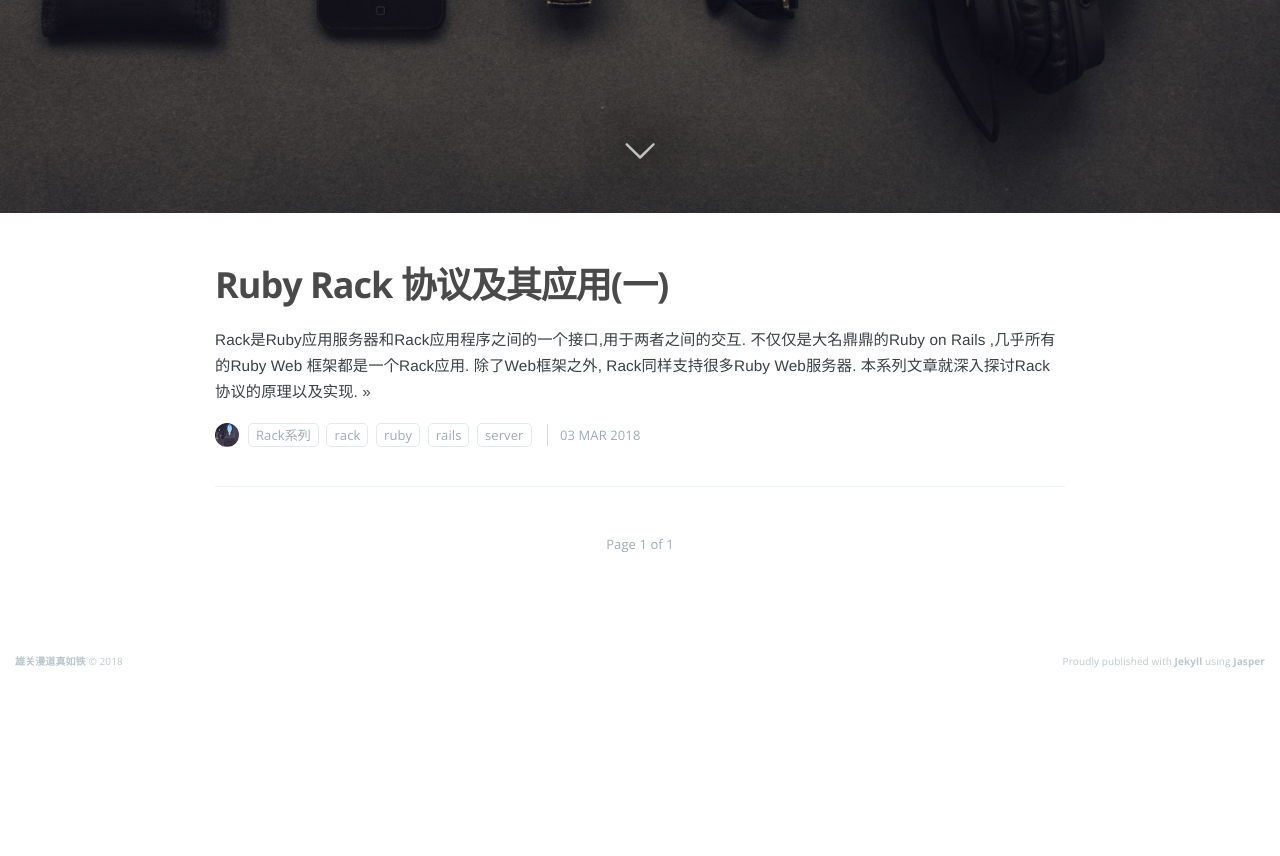
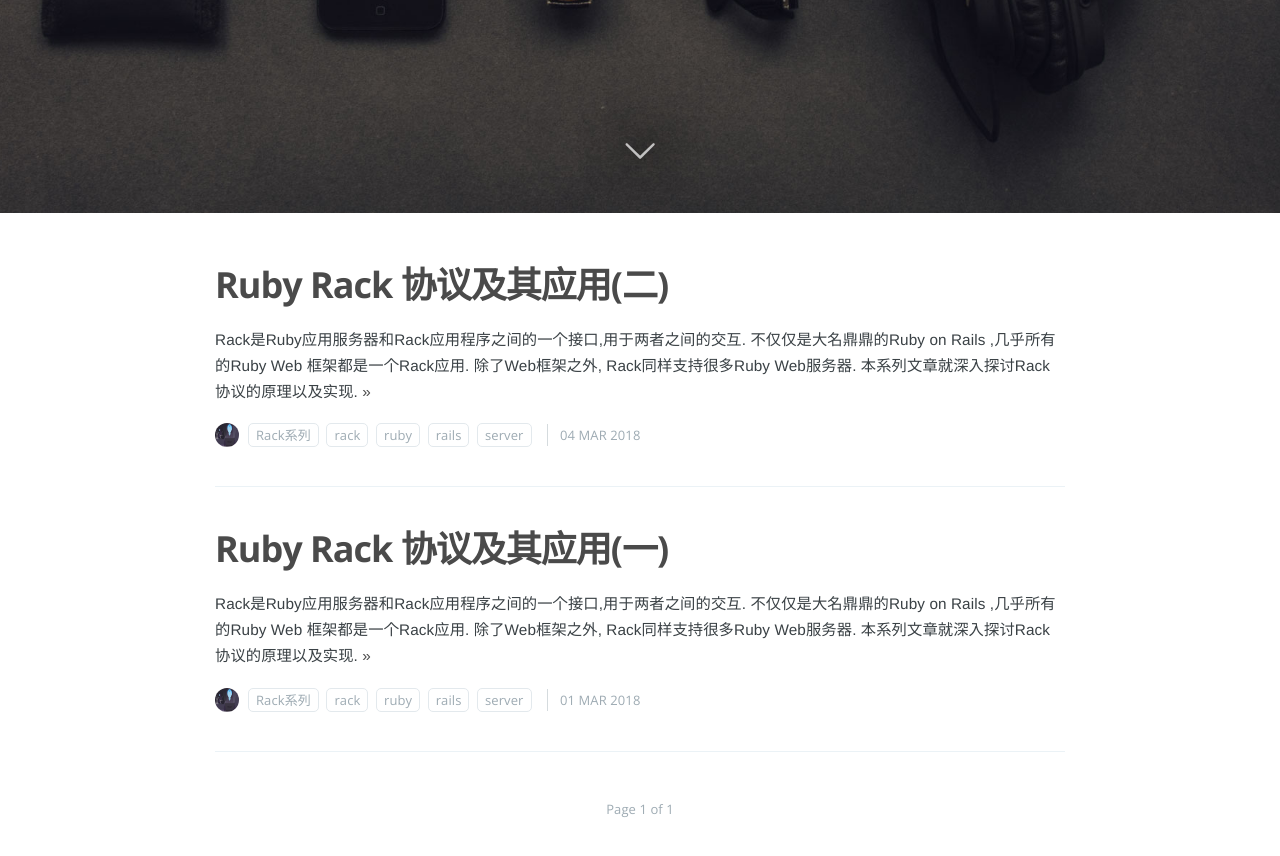
Before and after one commit to nju520/nju520.github.io, a Jekyll site: the page built from index.html, in a window 1280 px wide and 900 px high, scrolled down 687 px. Shown: the top 856 px of the window. Built offline with Jekyll 4.4.1, drawn with Linux system fonts in a browser that asks for light colours; nearby versions of some CDN libraries; the list of posts is cut into pages by our own code; comment, search, counter and statistics services are not loaded; before the commit the page ends 1367 px from its top, so only the background shows below that; some of the changed lines change nothing that is shown.

Commit message:
[ADD Rack flow]

```diff
--- a/_posts/2018-03-03-rack.md
+++ b/_posts/2018-03-01-rack-start.md
@@ -1,7 +1,7 @@
 ---
 layout: post
 toc: true
-permalink: /rack
+permalink: /rack-start
 title: Ruby Rack 协议及其应用(一)
 tags: Rack系列  rack  ruby  rails  server
 desc:  Rack是Ruby应用服务器和Rack应用程序之间的一个接口,用于两者之间的交互. 不仅仅是大名鼎鼎的Ruby on Rails ,几乎所有的Ruby Web 框架都是一个Rack应用. 除了Web框架之外, Rack同样支持很多Ruby Web服务器. 本系列文章就深入探讨Rack协议的原理以及实现.
@@ -101,7 +101,7 @@ end
 
 我们可以使用Pry在 console中尝试使用Rack:
 
-~~~ruby
+~~~shell
 $ pry
 [7] pry(main)> require 'rack'
 => false
@@ -174,7 +174,7 @@ run Proc.new { |env| ['200', {'Content-Type' => 'text/html'}, ['Hello World']] }
 
 在同一目录下使用 backup 命令就可以启动一个 Web Server 进程:
 
-~~~ruby
+~~~shell
 # 如果文件名恰好为 config.ru, 我们可以省略配置文件直接运行 rackup
 $ rackup config.ru
 
@@ -191,7 +191,7 @@ Use Ctrl-C to stop
 
 使用 http 工具发出请求:
 
-~~~ruby
+~~~shell
 http http:localhost:9292
 
 HTTP/1.1 200 OK
@@ -227,7 +227,7 @@ Rack::Handler::Thin.run app, Port: 3000
 
 这个简单的Rack应用程序会把env的内容都打印出来. 采用 http 发出请求 `http :3000/admin/?name=hwbnju`可以看到如下输出:
 
-~~~~ruby
+~~~~shell
 GATEWAY_INTERFACE => CGI/1.2
 HTTP_ACCEPT => */*
 HTTP_ACCEPT_ENCODING => gzip, deflate
@@ -465,8 +465,6 @@ end
 
 `Rack::Response`提供了对响应的状态、HTTP头和内容进行处理的方便接口
 
-
-
 ##### 响应体
 
 `Request`提供了两种方式来生成响应体:
@@ -541,8 +539,6 @@ Rack::Handler::WEBrick.run app, :Port => 3000
 
 ~~~
 
-
-
 ##### 响应码
 
 我们可以直接存取`Response`的对象来改变状态码. 如果没有任何设置, 状态码就为200.
@@ -552,10 +548,6 @@ Response还提供了一个 `redirect`方法直接进行重定向:
 ~~~ruby
 redirect(target, status = 302)
 ~~~
-
-
-
-
 
 ### 响应头
 
@@ -686,7 +678,9 @@ Rack::Handler::WEBrick.run Decorator.new(app), Port: 3000
 接下来我们就要定义一个 Decorator类, 创建 Decorator实例时传入原始的 rack_app 作为其参数. 这个实例也能够被Rack的Handler调用--显然这个实例也是合法的Rack应用程序. 因此 Decorator类需要一个call方法.
 
 ~~~ruby
+# decorator.rb
 class Decorator
+  # 初始化方法接收一个标准的Rack应用程序参数, 并且可以传入 代码块
   def initialize(app, &block)
     @app = app
     @block = @block
@@ -737,11 +731,12 @@ Rack协议要求Rack应用程序的call方法返回一个数组, 包含三个成
 
 
 
+![中间件架构]()
+
 Web框架的作者可以用中间件的形式实现整个框架. 由于中间件本身也是合法的Rack应用程序, 这就意味着中间件外面还可以包装中间件. 原先需要单片实现的整个框架被分割成多个中间件, 每个中间件只关系自己需要实现的功能. 这样的好处显而易见:
 
 * 每个中间件独立开发, 甚至可以被独立地替换
 * 我们可以用不同方式去组合中间件, 最大程度低满足不同应用程序的需要
-
 
 
 ### 装配中间件
@@ -789,36 +784,198 @@ Rack::Handler::XXX.run app
 headers['Content-Type'] = new_body.bytesize.to_s
 ~~~
 
-Rack自带了很多中间件, 其中一个中间件就是 `Rack::ContentLength`, 它可以自动设置响应中的`Content-Length. 我们可以使用如下方式使用`Rack`自带的中间件:
+Rack自带了很多中间件, 其中一个中间件就是 `Rack::ContentLength`, 它可以自动设置响应中的`Content-Length. 我们可以使用如下方式使用 `Rack` 自带的中间件:
+
+~~~ruby
+#! usr/bin/env ruby
+require 'rack'
+require 'decorator'
+
+app = Builder.new {
+    use Rack::ContentLength
+    use Decorator
+    run lambda {|env| [200, {"Content-Type" => "text/html"}, ["Hello World"]]}
+}.to_app
+
+Rack::Handler::WEBrick.run app, Port: 3000
+
+~~~
+
+~~~ruby
+# decorator.rb
+class Decorator
+  def initialize(app, &block)
+    @app = app
+    @block = @block
+  end
+
+  def call(env)
+    status, headers, body = @app.call(env)
+    new_body = ""
+    new_body << "===========header==========<br/>"
+    body.each {|str| new_body << str}
+    new_body << "<br/>===========footer=========="
+    # 注释掉下面一行, 采用Rack自带的中间件自动添加头部信息: Content-Length
+    # headers['Content-Length'] = new_body.bytesize.to_s
+
+    # 最后返回加上头尾信息的新的三元数组
+    [status, headers, [new_body]]
+  end
+end
+~~~
+
+
+
+万事俱备, 只欠东风. 现在我们还是思考如何实现`Builder`.
+
+根据上面的模板, 我们对 `Builder`几个方法要求如下:
+
+* initialize: 签名应该是 initialize(&block). 为了能够让 `use`、`run`这些方法称为DSL语言的**动词**,initialize应该 `initialize_eval`当前实例
+* use: 签名应该是 `use(middleware_class, options, &block). 它应该记录需要创建的中间件以及它们的顺序. 同时还可以保存传入中间件时携带的参数和代码块
+* run: 签名应该为 `run(rack_app)`. 记录原始的`rack应该程序`
+* to_app: 根据`use`和`run`记录的信息创建出最终的应用程序
+
+
+
+#### 简单实现
+
+我们首先通过传统方法来实现`Builder`, 用数组记录所有需要创建的中间件信息, 最后`to_app`时候把它们创建出来
+
+~~~ruby
+#Rack应用构造类
+class Builder
+  def initialize(&block)
+    @middlewares = []
+    self.instance_eval(&block)
+  end
+
+  def use(middleware)
+    @middlewares << middleware
+  end
+
+  def run(app)
+    @app = app
+  end
+
+  def to_app
+    @middlewares.reverse.inject(@app) {|app, middleware| middleware.new(app)}
+  end
+
+end
+~~~
+
+`Builder`类中`to_app`的实现,首先对加入的`middlewares`进行了`reverse`,这是因为对所有使用的中间件, 我们必须持有它们的顺序信息. 第一个被`use`的中间件包在最外面一层, 第二个被`use`的中间件在第二层, 依次类推, 直至包含了原始的`Rack应用程序`.
+
+
+
+#### 更`Ruby`化的实现
+
+上面传统的方法有一定的局限性. 例如如果我们需要在`use`中间件的过程中带上一些选项, 甚至执行某些代码. `use`描述的是中间件创建的过程, 创建过程需要携带自动的参数, 需要执行某些代码--但是这个创建过程并不是在现在就要被执行, 而是在`to_app`时候被执行.
+
+
+
+**对那些需要在以后执行的代码, Ruby给出了最好的解决答案就是`lambda`**.
+
+~~~ruby
+class Builder
+  def initialize(&block)
+    @middlewares = []
+    self.instance_eval(&block)
+  end
+
+  def use(middleware_class, *options, &block)
+    @middlewares << lambda {|app| middleware_class.new(app, *options, &block)}
+  end
+
+  def run(app)
+    @app = app
+  end
+
+  def to_app
+    @middlewares.reverse.inject(@app) {|app, middleware| middleware.call(app)}
+  end
+end
+
+~~~
+
+`use`方法把中间件的创建过程以`lambda`的方式保存在`@middlewares`数组中, 而中间件的创建过程就是以`app`为参数创建一个最终版的`app`.
+
+我们可以修改之前的`Decorator`, 为其加上参数配置和代码块.
+
+~~~ruby
+#! /usr/bin/env ruby
+require 'rack'
+
+class Decorator
+
+  def initialize(app, *options, &block)
+    @app = app
+    @options = (options[0] || {})
+    @block = block
+  end
+
+  def call(env)
+    # body is an instance of Array
+    status, headers, body = @app.call(env)
+    @block.call if @block
+
+    new_body = ""
+    new_body << (@options[:header] || "===========header==========<br/>")
+    body.each {|str| new_body << str}
+    new_body << (@options[:footer] || "<br/>===========footer==========")
+    [status, headers, [new_body]]
+  end
+end
+
+~~~
+
+
+
+最后修改一下我们的运行程序, 为`Decorator`添加参数和代码块
+
+~~~ruby
+# my_app.rb
+# !/usr/bin/env ruby
+
+require 'rack'
+require_relative 'builder'
+require_relative 'decorator'
+
+app = Builder.new {
+  use Rack::ContentLength
+  use Decorator, header: '************* header ****************<br/>'
+  run lambda { |env| [200, {'Content-Type' => 'text/html'}, ['Hello World']] }
+}.to_app
+
+Rack::Handler::WEBrick.run app, Port: 3000
+
+~~~
+
+运行程序, 我们可以看到如下输出:
+
+~~~shell
+$ ./my_app.rb
+λ ruby my_app.rb
+[2018-03-04 09:57:04] INFO  WEBrick 1.3.1
+[2018-03-04 09:57:04] INFO  ruby 2.4.2 (2017-09-14) [x86_64-darwin17]
+[2018-03-04 09:57:04] INFO  WEBrick::HTTPServer#start: pid=32569 port=3000
+::1 - - [04/Mar/2018:09:57:07 CST] "GET /hello HTTP/1.1" 200 85
+- -> /hello
+::1 - - [04/Mar/2018:09:58:59 CST] "GET /hello HTTP/1.1" 200 85
+- -> /hello
+::1 - - [04/Mar/2018:09:58:59 CST] "GET /favicon.ico HTTP/1.1" 200 85
+http://localhost:3000/hello -> /favicon.ico
+
+
+************* header ****************
+Hello World
+===========footer==========
+~~~
 
 
 
 
 
+以上主要对`Rack`进行了简单的介绍, 并且自行实现了中间件的构造和装载代码.
 
-
-
-
-## Rack实现原理
-
-### 源码解读
-
-
-
-### 自行实现
-
-
-
-## 再论中间件
-
-### Authenticate
-
-### Cookie
-
-
-
-## Rack与Rails
-
-
-
-## Rack与Web Server
+下一篇着重研究`Rack`源码, 以及Web Server的启动过程
--- /dev/null
+++ b/_posts/2018-03-04-rack-flow.md
@@ -0,0 +1,32 @@
+---
+layout: post
+toc: true
+permalink: /rack-flow
+title: Ruby Rack 协议及其应用(二)
+tags: Rack系列  rack  ruby  rails  server
+desc:  Rack是Ruby应用服务器和Rack应用程序之间的一个接口,用于两者之间的交互. 不仅仅是大名鼎鼎的Ruby on Rails ,几乎所有的Ruby Web 框架都是一个Rack应用. 除了Web框架之外, Rack同样支持很多Ruby Web服务器. 本系列文章就深入探讨Rack协议的原理以及实现.
+---
+
+## Rack实现原理
+
+### 源码解读
+
+
+
+### 自行实现
+
+
+
+## 再论中间件
+
+### Authenticate
+
+### Cookie
+
+
+
+## Rack与Rails
+
+
+
+## Rack与Web Server
```
